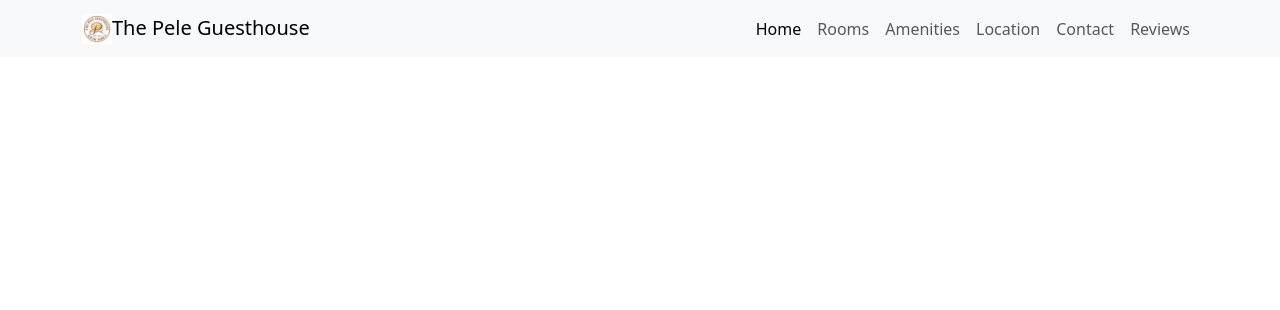
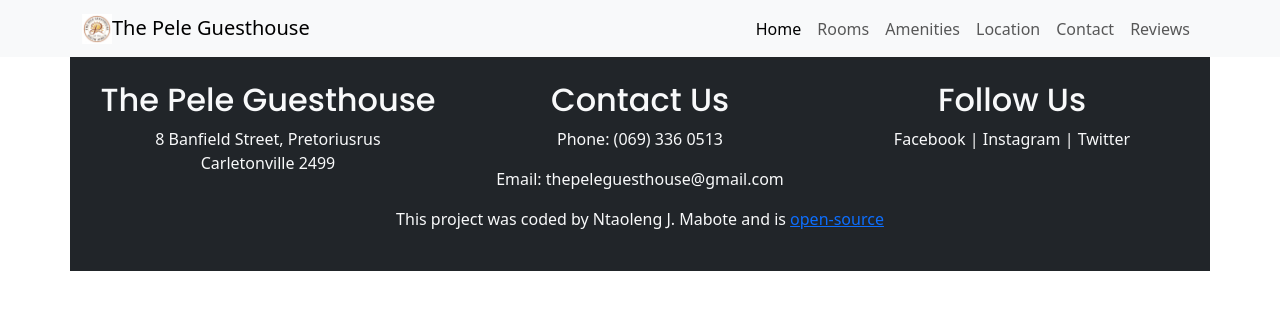
Before and after one commit to mabotejuliet-16/The-Pele-Guesthouse, a plain HTML site: page index.html in a window 1280 px wide. Drawn offline with nearby package versions, Linux system fonts and the light colour scheme; a web font is replaced by a local one.

Commit message:
created the footer and added the  github link

```diff
--- a/index.html
+++ b/index.html
@@ -11,6 +11,15 @@
       href="https://fonts.googleapis.com/css2?family=Playfair+Display:ital,wght@0,400..900;1,400..900&display=swap"
       rel="stylesheet"
     />
+
+    <link rel="preconnect" href="https://fonts.googleapis.com" />
+    <link rel="preconnect" href="https://fonts.gstatic.com" crossorigin />
+    <link
+      href="https://fonts.googleapis.com/css2?family=Poppins:ital,wght@0,100;0,200;0,300;0,400;0,500;0,600;0,700;0,800;0,900;1,100;1,200;1,300;1,400;1,500;1,600;1,700;1,800;1,900&display=swap"
+      rel="stylesheet"
+    />
+
+    <link rel="stylesheet" href="src/style.css" />
 
     <link
       href="https://cdn.jsdelivr.net/npm/bootstrap@5.3.8/dist/css/bootstrap.min.css"
@@ -68,5 +77,32 @@
         </div>
       </div>
     </nav>
+
+    <footer class="container bg-dark text-light text-center py-4">
+      <div class="boxes">
+        <div class="box">
+          <h2>The Pele Guesthouse</h2>
+          <p>
+            8 Banfield Street, Pretoriusrus <br />
+            Carletonville 2499
+          </p>
+        </div>
+        <div class="box">
+          <h2>Contact Us</h2>
+          <p>Phone: (069) 336 0513</p>
+          <p>Email: thepeleguesthouse@gmail.com</p>
+        </div>
+        <div class="box">
+          <h2>Follow Us</h2>
+          <p>Facebook | Instagram | Twitter</p>
+        </div>
+      </div>
+      <p>
+        This project was coded by Ntaoleng J. Mabote and is
+        <a href="https://github.com/mabotejuliet-16" target="_blank">
+          open-source</a
+        >
+      </p>
+    </footer>
   </body>
 </html>
--- a/src/style.css
+++ b/src/style.css
@@ -11,3 +11,8 @@ body {
   font-optical-sizing: auto;
   font-style: normal;
 }
+
+.boxes {
+  display: grid;
+  grid-template-columns: repeat(3, 1fr);
+}
```
